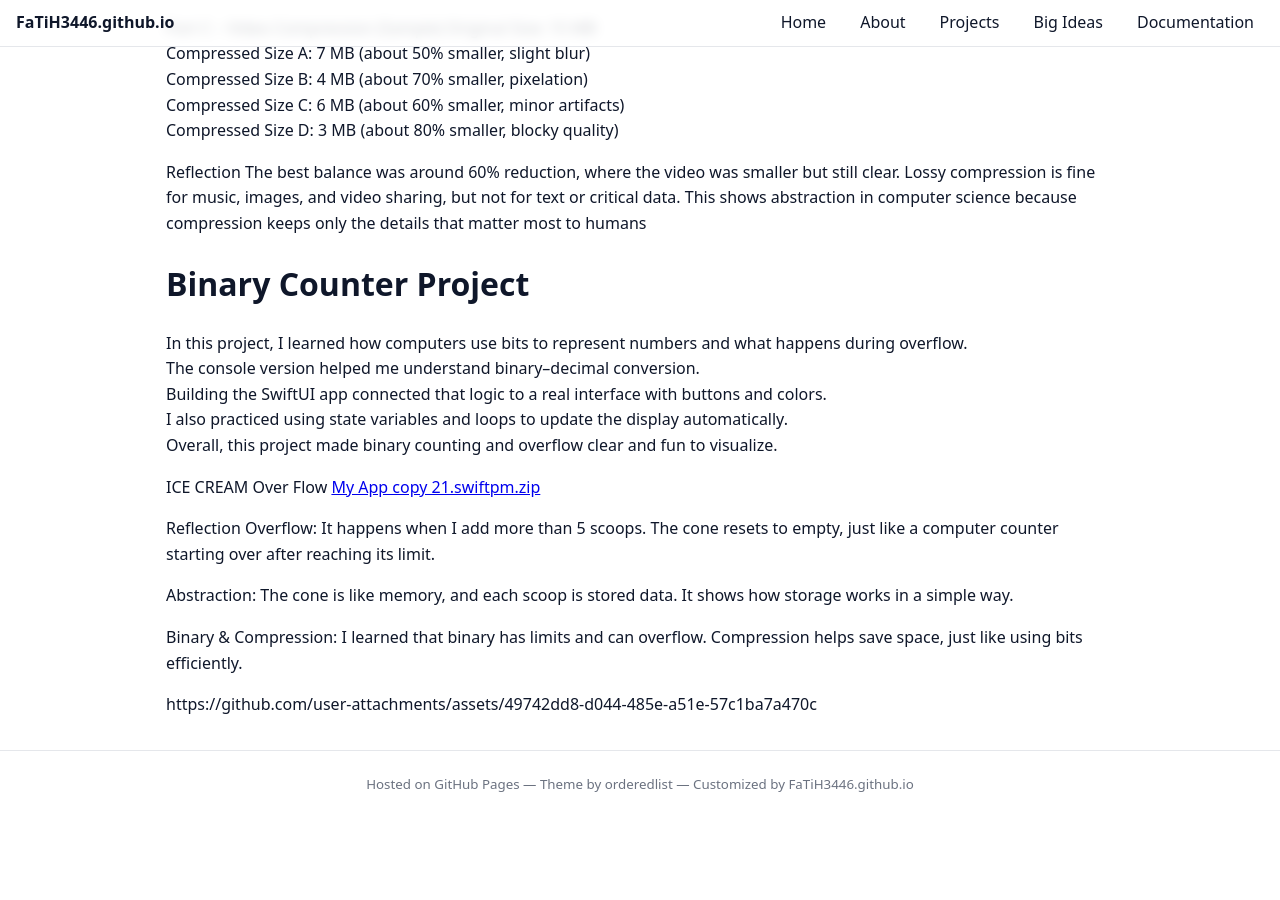
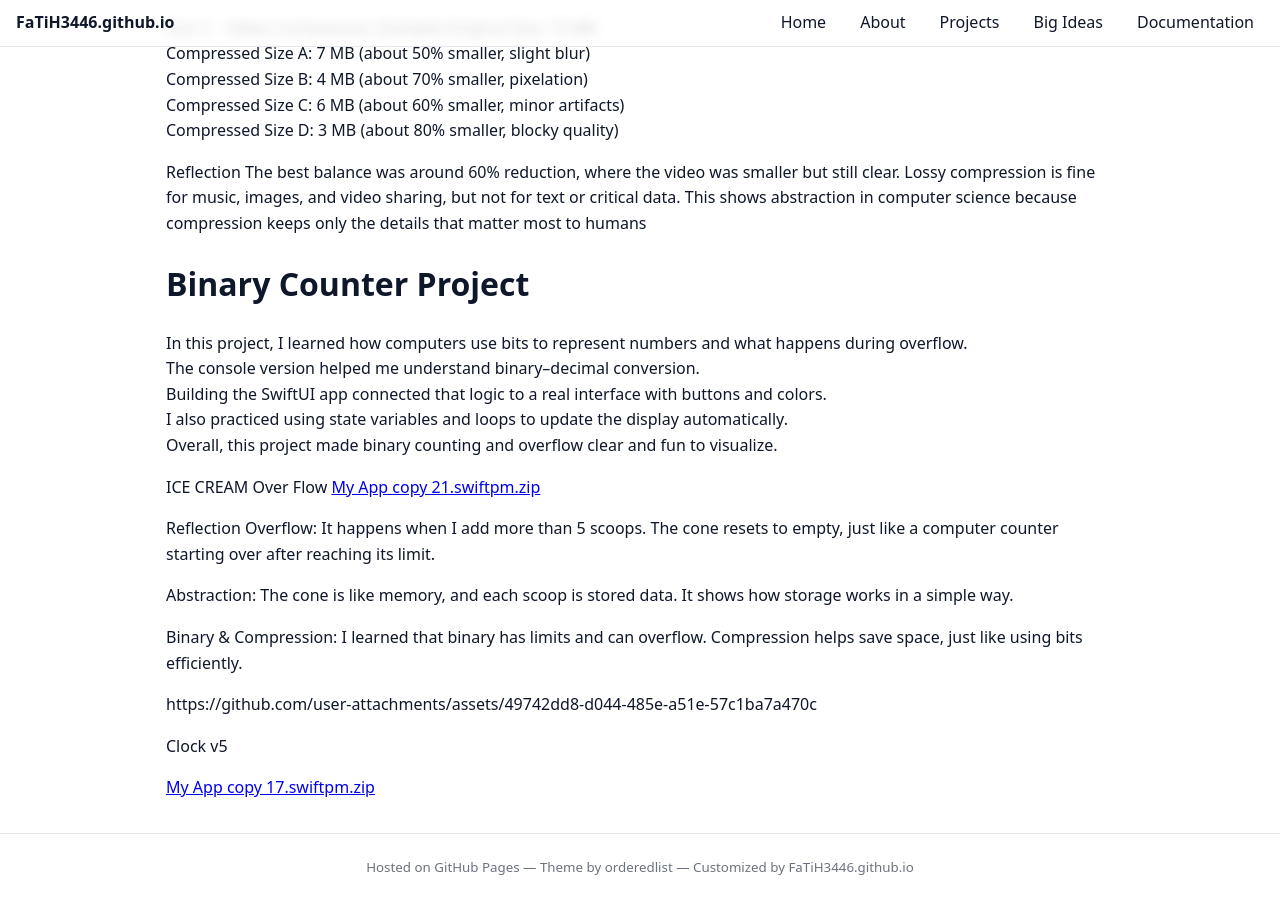
Before and after one commit to FaTiH3446/FaTiH3446.github.io, a Jekyll site: the page built from project.md, in a window 1280 px wide and 900 px high, scrolled down 10035 px. Built offline with Jekyll 4.4.1, drawn with Linux system fonts in a browser that asks for light colours; before the commit the page ends 10851 px from its top, so only the background shows below that.

Commit message:
Update project.md

```diff
--- a/project.md
+++ b/project.md
@@ -480,3 +480,7 @@ Binary & Compression:
 I learned that binary has limits and can overflow. Compression helps save space, just like using bits efficiently.
 
 https://github.com/user-attachments/assets/49742dd8-d044-485e-a51e-57c1ba7a470c
+
+Clock v5
+
+[My App copy 17.swiftpm.zip](https://github.com/user-attachments/files/23064675/My.App.copy.17.swiftpm.zip)
```
